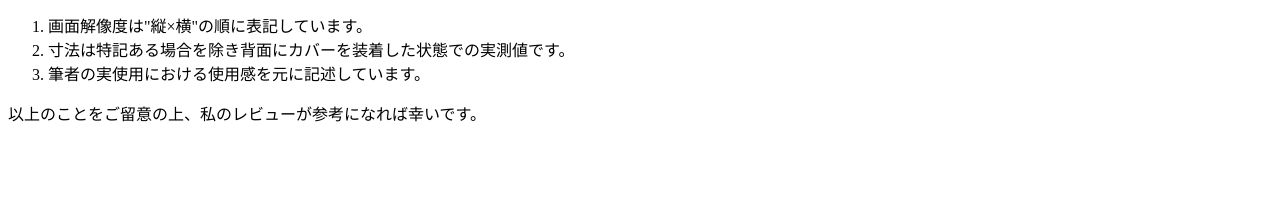
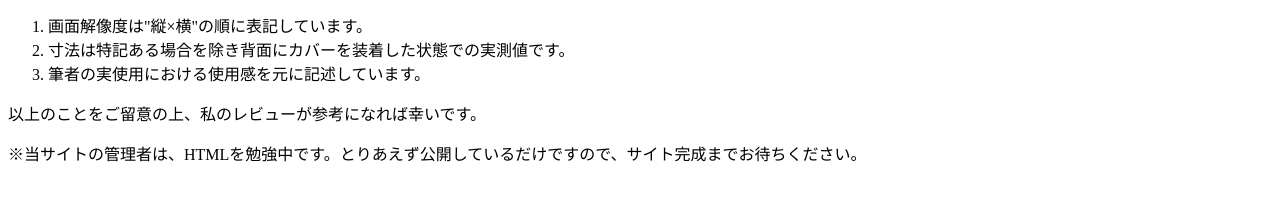
Before and after one commit to bockring/fx-calc-review, a plain HTML site: page index.html in a window 1280 px wide. Shown: the part 140-340 px from the top of the page. Drawn offline with Linux system fonts and the light colour scheme.

Commit message:
Update index.html

```diff
--- a/index.html
+++ b/index.html
@@ -18,5 +18,6 @@
         <li>筆者の実使用における使用感を元に記述しています。</li>
     </ol>
     <p>以上のことをご留意の上、私のレビューが参考になれば幸いです。</p>
+    <p>※当サイトの管理者は、HTMLを勉強中です。とりあえず公開しているだけですので、サイト完成までお待ちください。</p>
 </body>
 </html>
```
